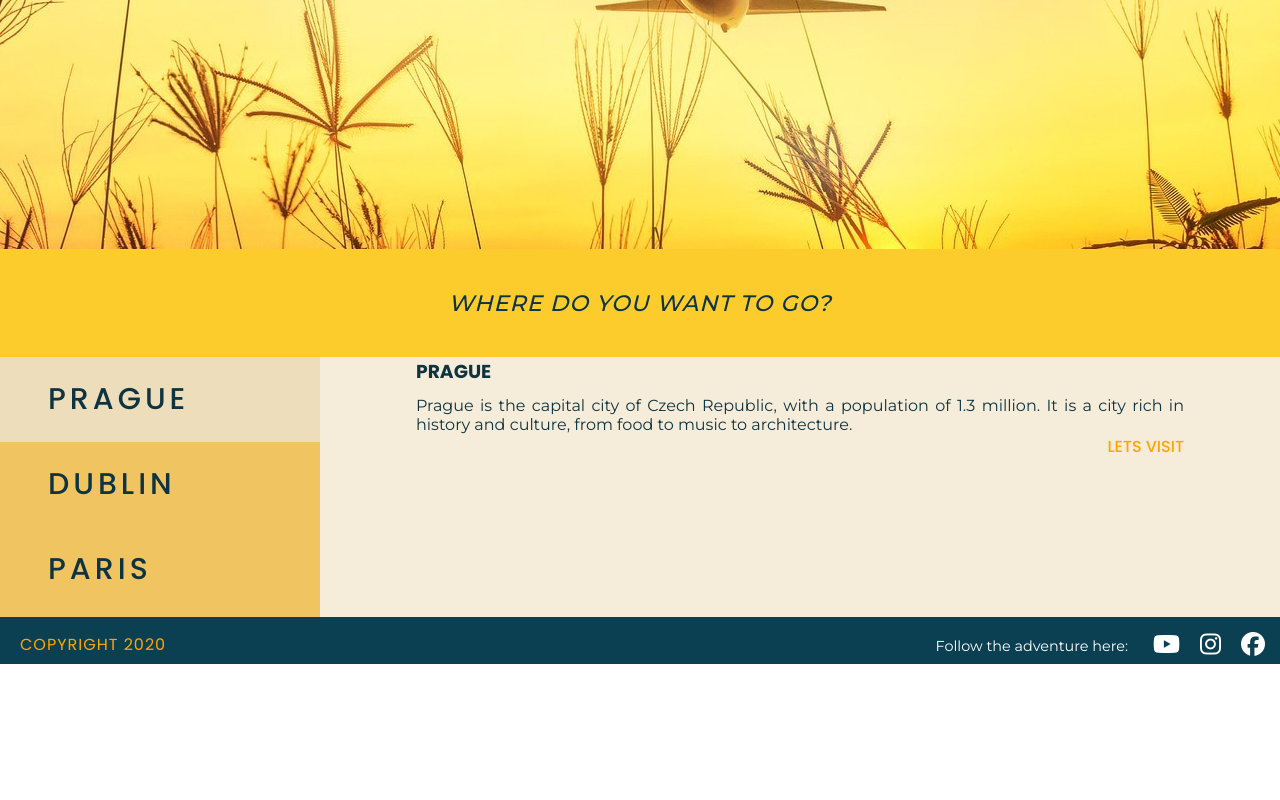
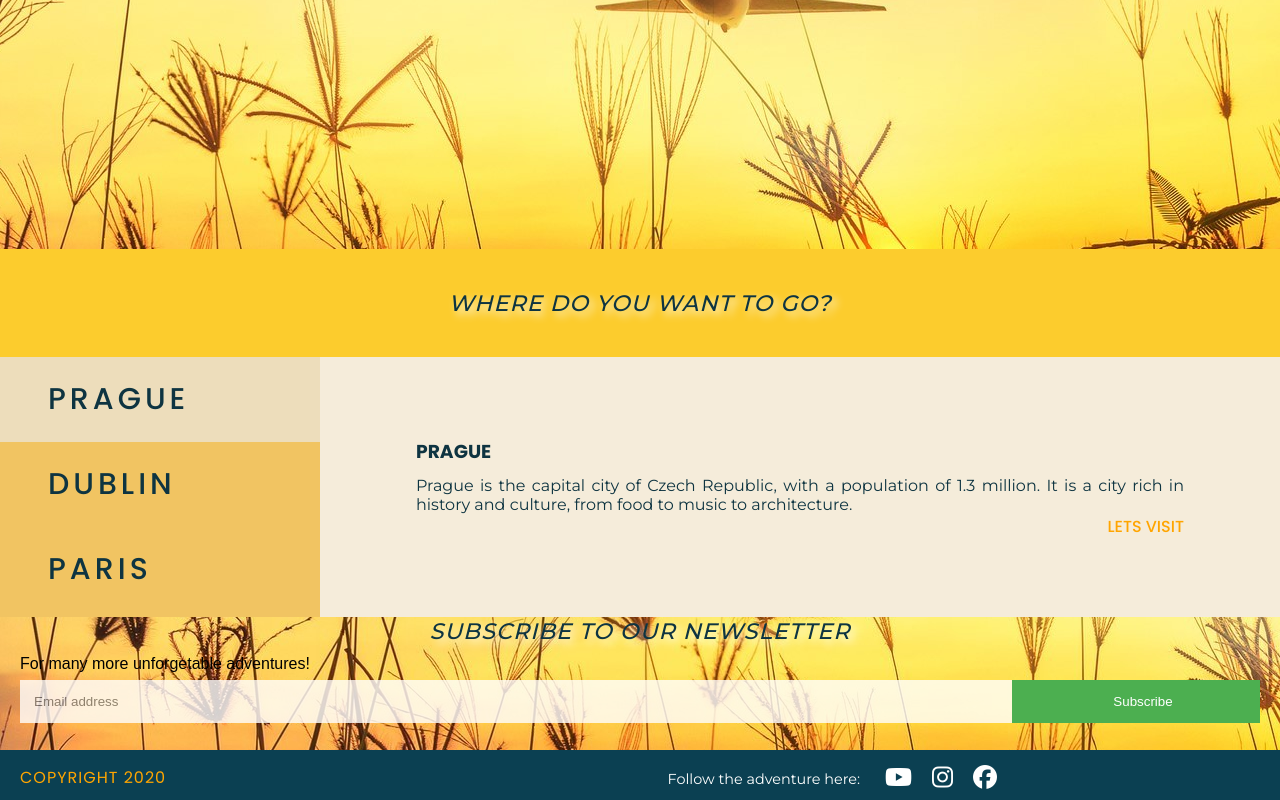
Before and after one commit to Code-Institute-Submissions/Simple-Guide, a plain HTML site: page index.html in a window 1280 px wide. Shown: the part 411-1211 px from the top of the page. Before the commit the page ends 1075 px from the top, so only its background shows below. Drawn offline with Linux system fonts and the light colour scheme.

Commit message:
newsletter form

```diff
--- a/assets/css/style.css
+++ b/assets/css/style.css
@@ -86,6 +86,7 @@ h2{
     font-size: 140%;
     color: rgb(14, 52, 65);
     padding-top: 60px;
+    text-shadow: 4px 4px 8px #fff;
 
 
 }
@@ -103,6 +104,7 @@ h2{
     text-transform: uppercase;
     color: rgb(14, 52, 65);
     background-color: #fccc2d;
+    text-shadow: 4px 4px 8px #fff;
 
 }
 
@@ -152,6 +154,7 @@ h2{
   border-left: none;
   height: 260px;
   background-color: #f5ecda;
+  padding-top: 80px;
 }
 /*---------------------Tab Content Styling*/
 
@@ -213,6 +216,60 @@ h4 {
 
 
 /*---------------------Newsletter Form*/
+
+form {
+
+  font-family: Arial;
+  clear: both;
+
+}
+
+#newsletter {
+  padding: 20px;
+  background: url("../images/newsletter bg.jpg");
+  background-repeat: no-repeat;
+}
+
+.container h3{
+
+    padding-bottom: 10px;
+    text-align: center;
+    font-family: 'Montserrat', sans-serif;
+    font-size: 140%;
+    letter-spacing: 1px;
+    font-weight: 500;
+    text-transform: uppercase;
+    color: rgb(14, 52, 65);
+    text-shadow: 4px 4px 8px #fff;
+
+}
+input[type=text], input[type=submit] {
+  padding: 14px;
+  margin: 7px 0;
+  display: inline-block;
+  border: 1px solid #ccc;
+  border: none;
+}
+
+input[type=text] {
+    width: 80%;
+}
+
+input[type=submit] {
+  background-color: #4CAF50;
+  color: white;
+  border: none;
+  width: 20%;
+  float:right;
+  position: relative;
+  margin-bottom: 40px;
+  padding-right: 0;
+}
+
+input[type=text],input[type=submit]:hover {
+   opacity: 0.8;
+}
+
 
 /*---------------------Footer*/
 
@@ -312,6 +369,11 @@ h4 {
 
     .tabcontent{
         height: 180px;
+        padding-top: 0;
+    }
+
+    .container h3{
+        font-size: 100%;
     }
 
 }
--- a/index.html
+++ b/index.html
@@ -33,7 +33,8 @@
         </div>
     </section>
 
-    <section id="destination-container" style="height:365px">
+    <section id="where-to">
+        <div id="where-to">
             <h3 id="where-to-heading"><i>Where do you want to go?</i></h3>
                 <div class="tab">
                     <button class="tablinks" onclick="openCity(event, 'Prague')" id="defaultOpen">
@@ -70,6 +71,23 @@
                 </p>
                 <a href="#">Lets Visit</a>
             </div>
+        </div>
+    </section>
+
+    <section id="newsletter">
+        <form action="action_page.php" class="form">
+            <div class="container">
+                <h3><i>Subscribe to our newsletter</i></h3>
+                <p>For many more unforgetable adventures!</p>
+            </div>
+
+            <div class="container column2">
+                <input type="text" class="email" placeholder="Email address" name="mail" required>
+                <input type="submit" value="Subscribe">
+            </div>
+
+
+            </form>
     </section>
    <!-- <section style="height:300px">
         <div class="tab">
```
Lines whose indentation alone changed are shown as unchanged.
